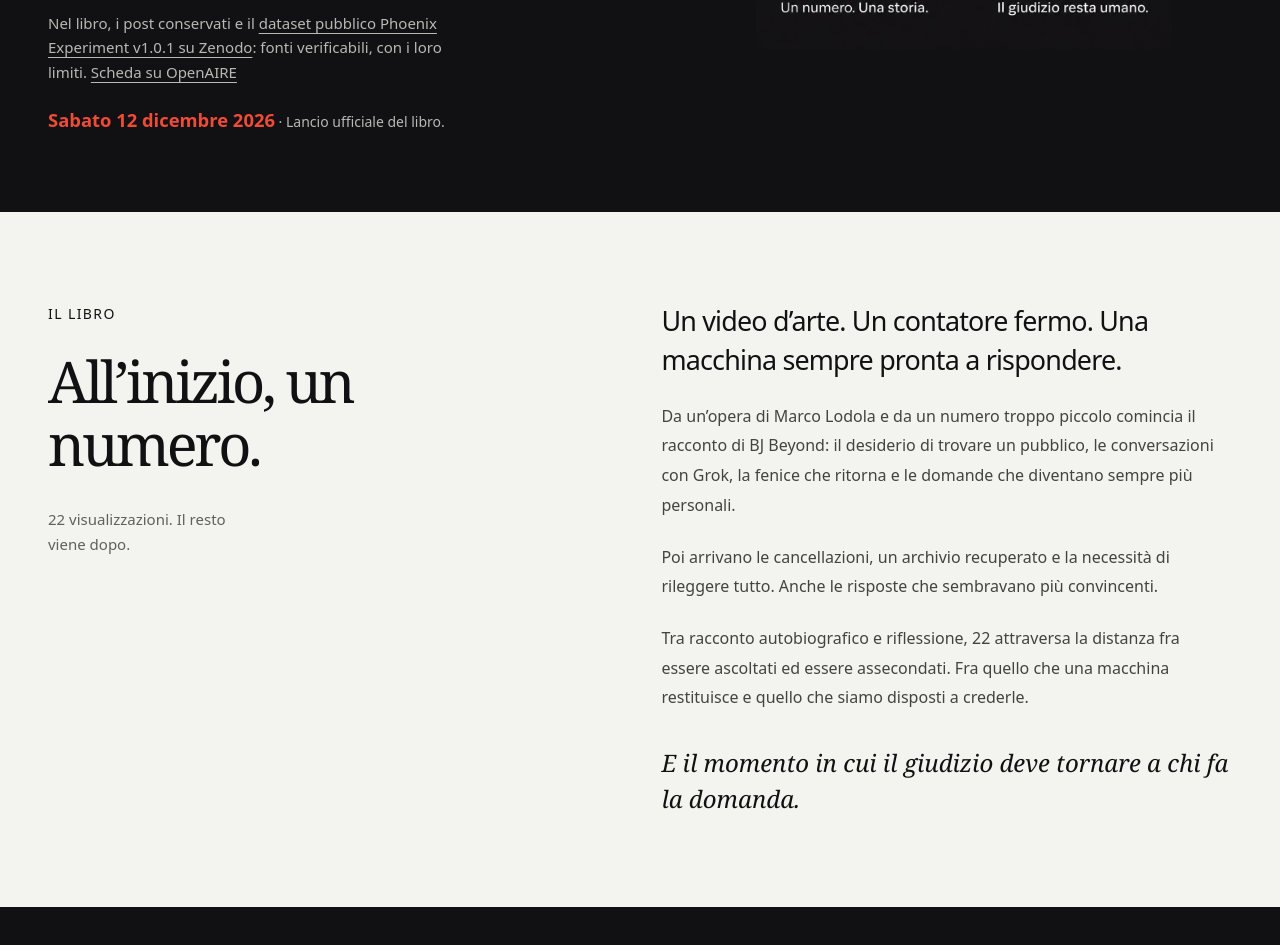
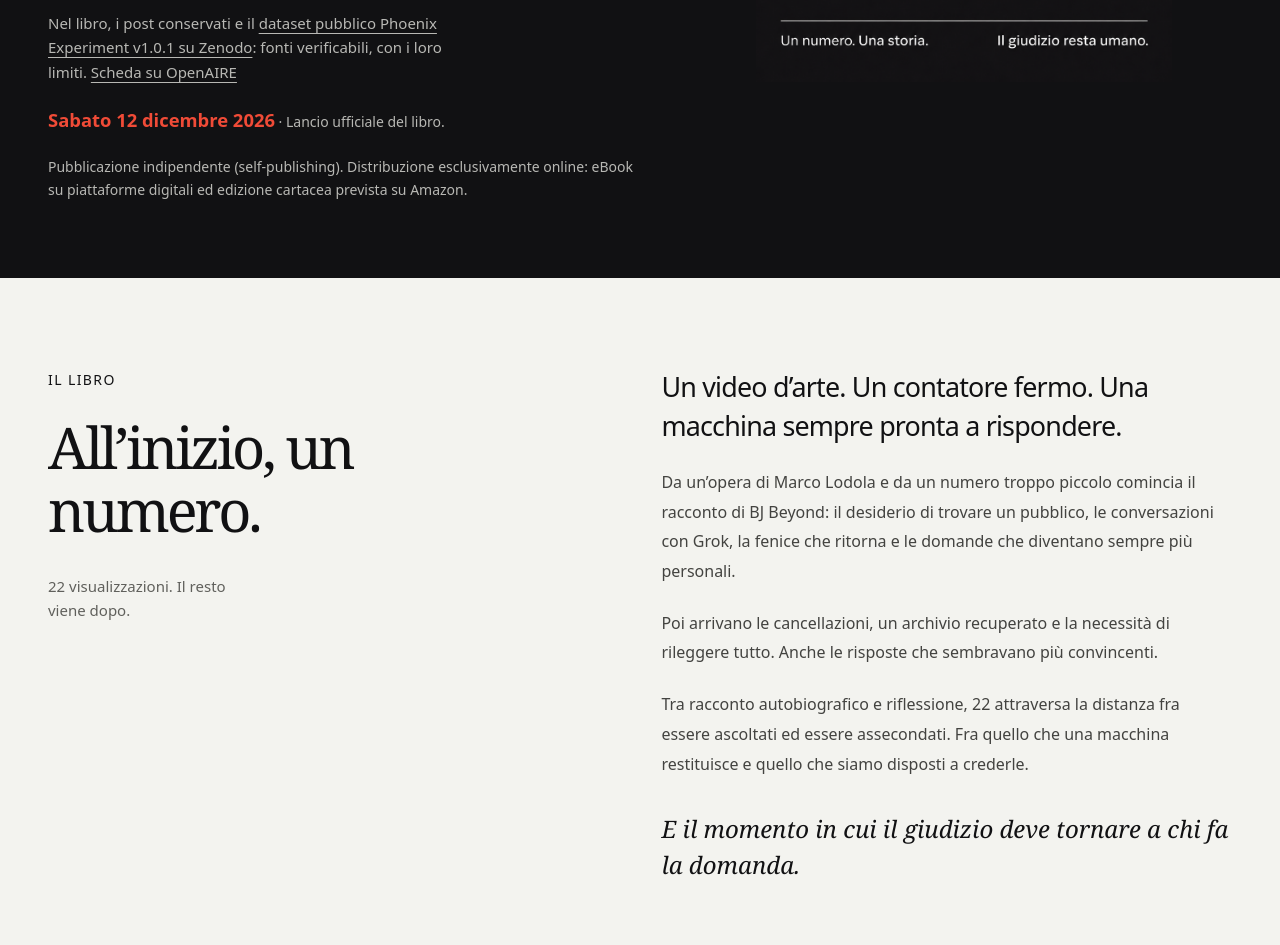
Before and after one commit to bjbeyond81/22-the-book, a plain HTML site: page index.html in a window 1280 px wide. Shown: the part 843-1788 px from the top of the page. Drawn offline with Linux system fonts and the light colour scheme.

Commit message:
Clarify independent online release and planned Amazon paperback

```diff
--- a/index.html
+++ b/index.html
@@ -101,6 +101,7 @@
         </div>
         <p class="evidence"><span data-i18n="evidenceBefore">Nel libro, i post conservati e il </span><a href="https://doi.org/10.5281/zenodo.24284935" data-i18n="dataset">dataset pubblico Phoenix Experiment v1.0.1 su Zenodo</a><span data-i18n="evidenceAfter">: fonti verificabili, con i loro limiti.</span> <a href="https://explore.openaire.eu/search/result?pid=10.5281%2Fzenodo.24284935" data-i18n="openaire">Scheda su OpenAIRE</a></p>
         <p class="release" data-i18n="release"><strong>Sabato 12 dicembre 2026</strong> · Lancio ufficiale del libro.</p>
+        <p class="release">Pubblicazione indipendente (self-publishing). Distribuzione esclusivamente online: eBook su piattaforme digitali ed edizione cartacea prevista su Amazon.</p>
       </div>
       <img src="/22-Copertina-IT.png" width="1024" height="1536" style="display:block;width:100%;max-width:26rem;height:auto;margin:auto" alt="Copertina di Ventidue, di BJ Beyond">
     </section>
```
